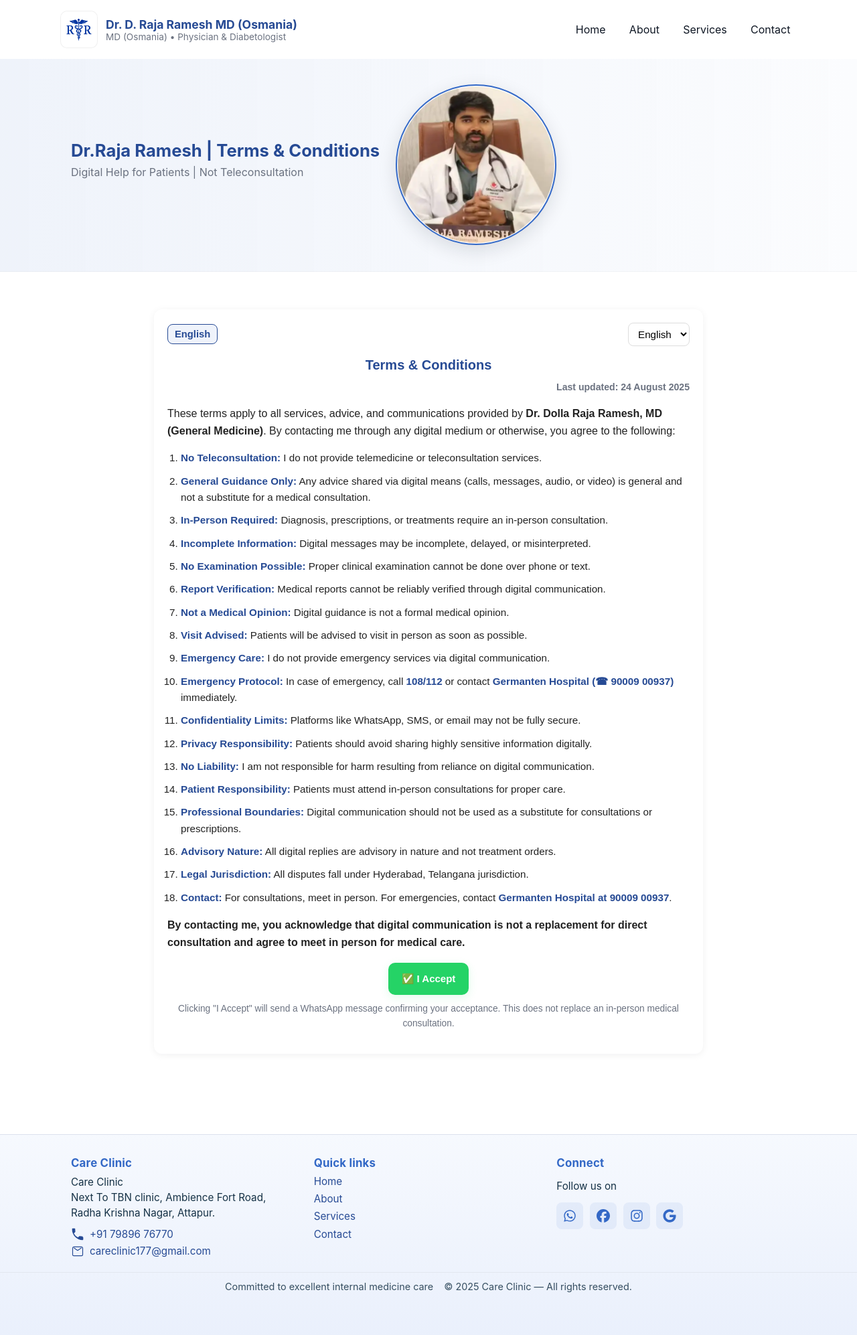
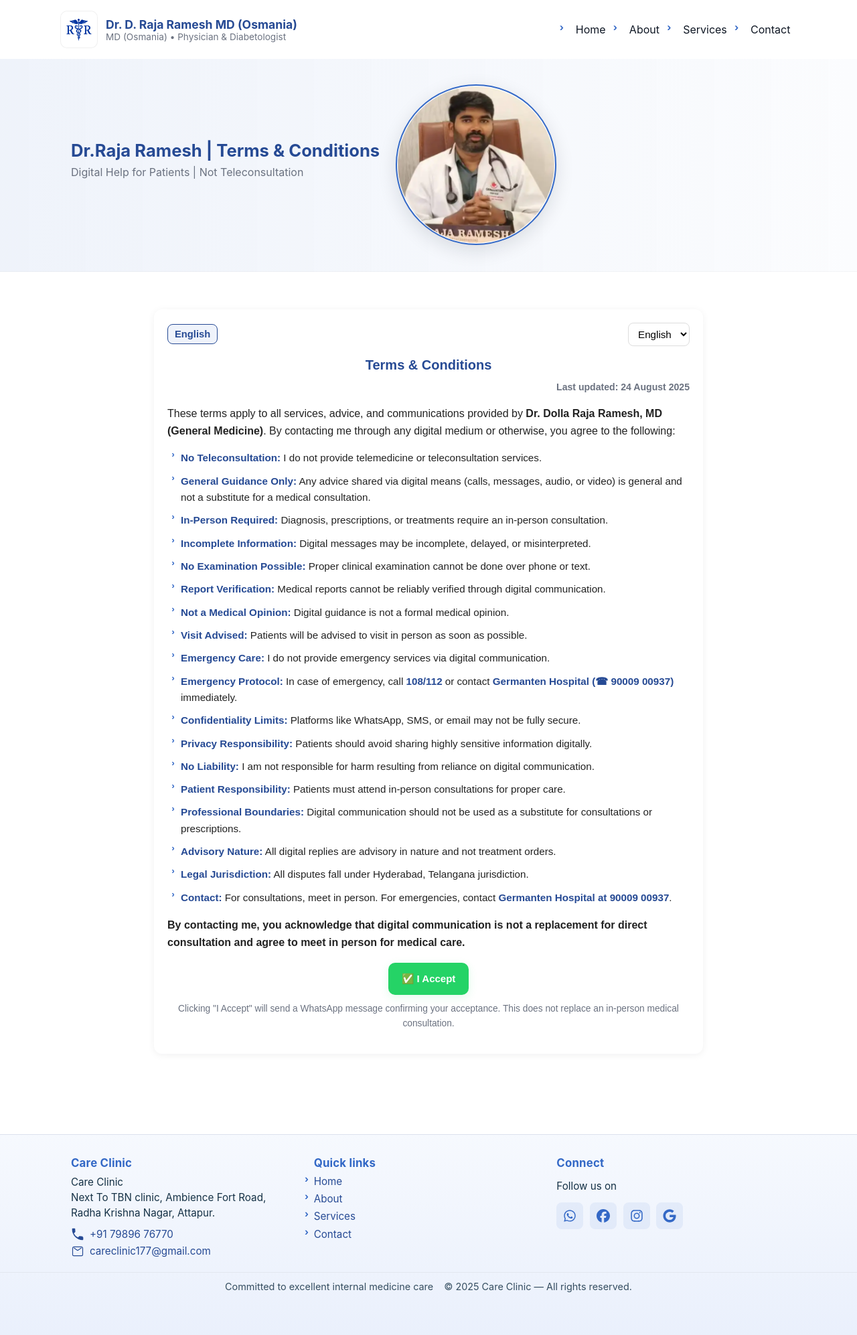
Before and after one commit to drrajarameshd/rr, a Jekyll site: the page online-consultation.html, which Jekyll copies as it is, in a window 1280 px wide. Shown: the whole page at 67% size. Built offline with Jekyll 4.4.1, drawn with Linux system fonts in a browser that asks for light colours.

Commit message:
Update style.css

```diff
--- a/assets/css/style.css
+++ b/assets/css/style.css
@@ -399,3 +399,22 @@ input:focus,textarea:focus{outline:2px solid var(--primary-600);border-color:var
 @media (prefers-reduced-motion:reduce){
   *{transition:none!important;animation:none!important}
 }
+
+/* === Site-wide custom bullet icon === */
+ul, ol {
+  list-style: none;
+}
+
+ul li, ol li {
+  position: relative;
+}
+
+ul li::before, ol li::before {
+  content: "›"; /* small arrow bullet */
+  position: absolute;
+  left: -1em;
+  color: var(--primary);
+  font-weight: bold;
+  font-size: 0.9em;
+  line-height: 1;
+}
```
